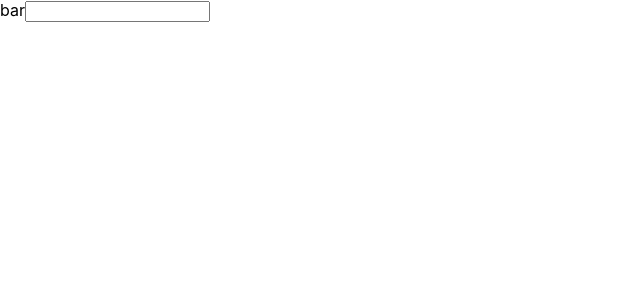
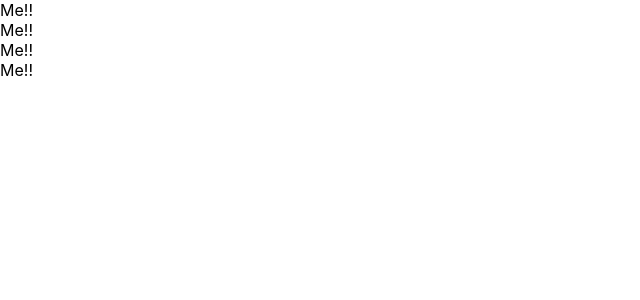
Before and after one commit to tsubasan1122/react-redux-crud-application, a React (Create React App) app: page / in a window 1280 px wide. Shown: the top 300 px of the page, without its empty margins (0-640 px from the left). Built offline with nearby package versions, Linux system fonts and the light colour scheme.

Commit message:
create class component and functional component

```diff
--- a/src/App.js
+++ b/src/App.js
@@ -1,15 +1,30 @@
-import React, { Component } from 'react';
+import React from 'react';
 
-class App extends Component {
-  render() {
-    return (
-      <React.Fragment>
-        <label htmlFor="bar">bar</label>
-        <input type="text" onClick={() => {console.log("I am clicked.")}} />
+// class App extends Component {
+//   render() {
+//     return (
+//       <React.Fragment>
+//         <label htmlFor="bar">bar</label>
+//         <input type="text" onClick={() => {console.log("I am clicked.")}} />
+//
+//       </React.Fragment>
+//     )
+//   }
+// }
 
-      </React.Fragment>
-    )
-  }
+const App = () => {
+  return(
+    <div>
+      <Cat />
+      <Cat />
+      <Cat />
+      <Cat />
+    </div>
+  ) ;
+}
+
+const Cat = () => {
+  return <div>Me!!</div>
 }
 
 export default App;
```
